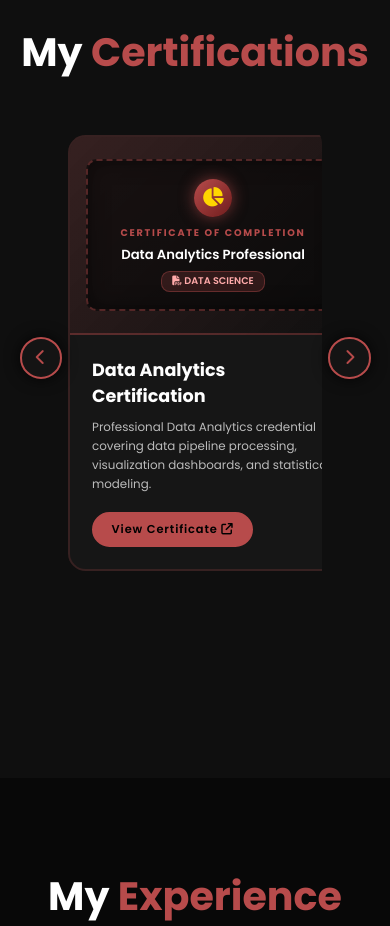
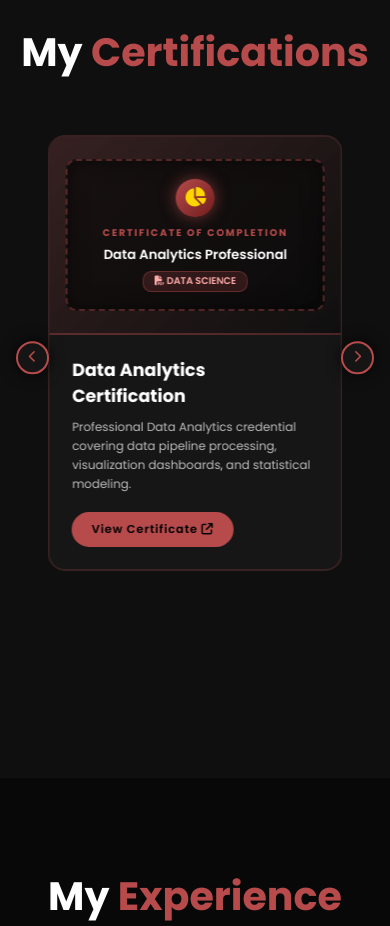
Before and after one commit to Raghib6289/protfolio, a website: page index.html in a window 390 px wide. Shown: the part 6660-7586 px from the top of the page. Drawn offline with Linux system fonts and the light colour scheme.

Commit message:
Fix mobile view for Certifications carousel to show 1 full card at a time with 0 cut-off peeking

```diff
--- a/script.js
+++ b/script.js
@@ -311,8 +311,8 @@ document.addEventListener("DOMContentLoaded", function () {
         const slideDelay = 3000; // 3 seconds continuous float
 
         function getVisibleCardsCount() {
-            if (window.innerWidth <= 600) return 1;
-            if (window.innerWidth <= 995) return 2;
+            if (window.innerWidth <= 768) return 1;
+            if (window.innerWidth <= 1100) return 2;
             return 3;
         }
 
@@ -329,13 +329,17 @@ document.addEventListener("DOMContentLoaded", function () {
                 currentCertiIndex = maxIndex;
             }
 
+            const visible = getVisibleCardsCount();
+            if (visible === 1) {
+                certiTrack.style.transform = `translateX(-${currentCertiIndex * 100}%)`;
+            } else {
                 const firstCard = certiCards[0];
                 const cardWidth = firstCard.offsetWidth;
                 const style = window.getComputedStyle(certiTrack);
                 const gap = parseFloat(style.gap) || 25;
-
                 const moveDistance = currentCertiIndex * (cardWidth + gap);
                 certiTrack.style.transform = `translateX(-${moveDistance}px)`;
+            }
         }
 
         function nextSlide() {
--- a/style.css
+++ b/style.css
@@ -984,6 +984,49 @@ span {
     }
 }
 
+@media (max-width: 995px) {
+    .certi-slider-wrapper {
+        padding: 0 4.5rem;
+    }
+
+    .certi-card {
+        flex: 0 0 calc(50% - 1.25rem);
+        min-width: 0;
+    }
+}
+
+@media (max-width: 768px) {
+    .certi-slider-wrapper {
+        padding: 0 3.2rem;
+    }
+
+    .certi-side-btn {
+        width: 3.8rem;
+        height: 3.8rem;
+        font-size: 1.4rem;
+    }
+
+    .certi-prev-side {
+        left: -0.4rem;
+    }
+
+    .certi-next-side {
+        right: -0.4rem;
+    }
+
+    .certi-track {
+        gap: 0;
+    }
+
+    .certi-card {
+        flex: 0 0 100%;
+        width: 100%;
+        min-width: 100%;
+        max-width: 100%;
+        box-sizing: border-box;
+    }
+}
+
 @media (max-width: 600px) {
     .footer {
         flex-direction: column-reverse;
```
Lines whose indentation alone changed are shown as unchanged.
